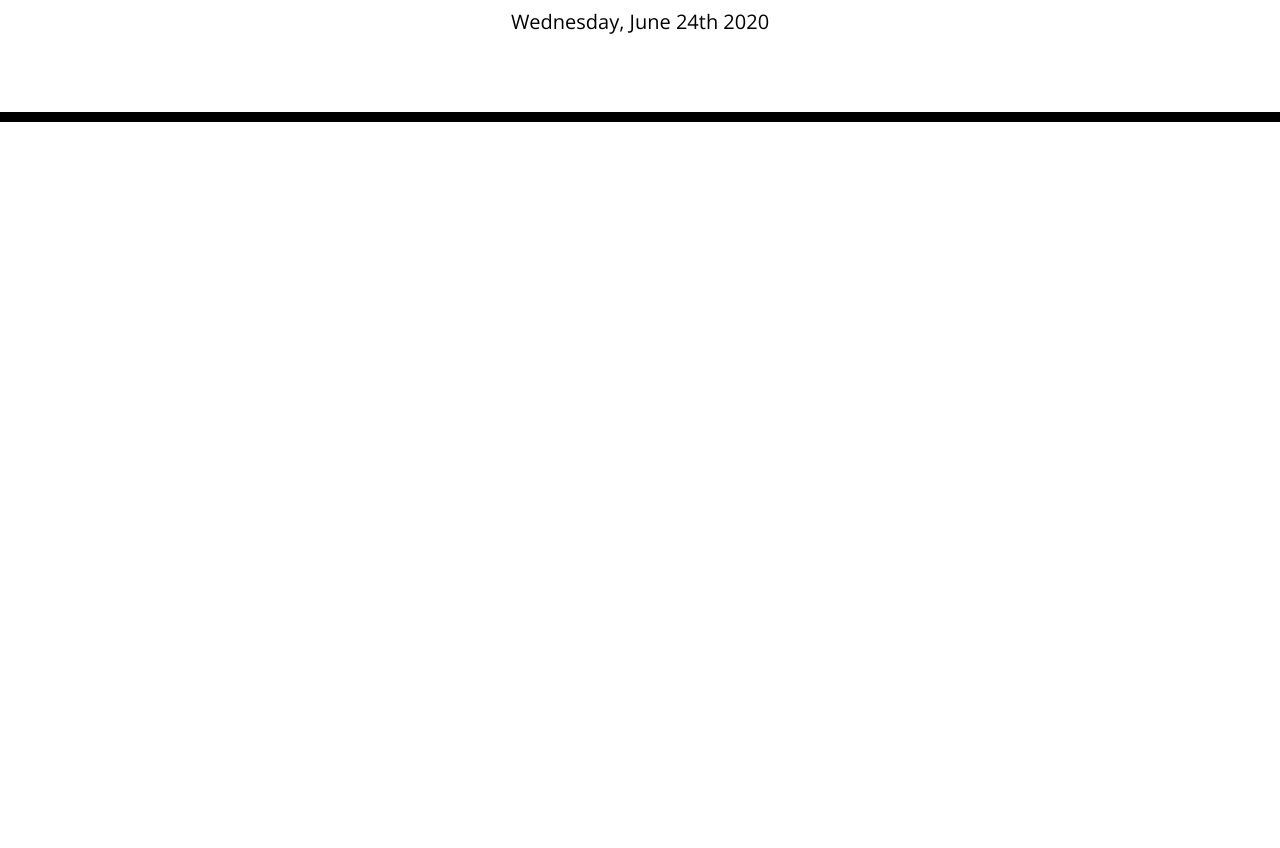
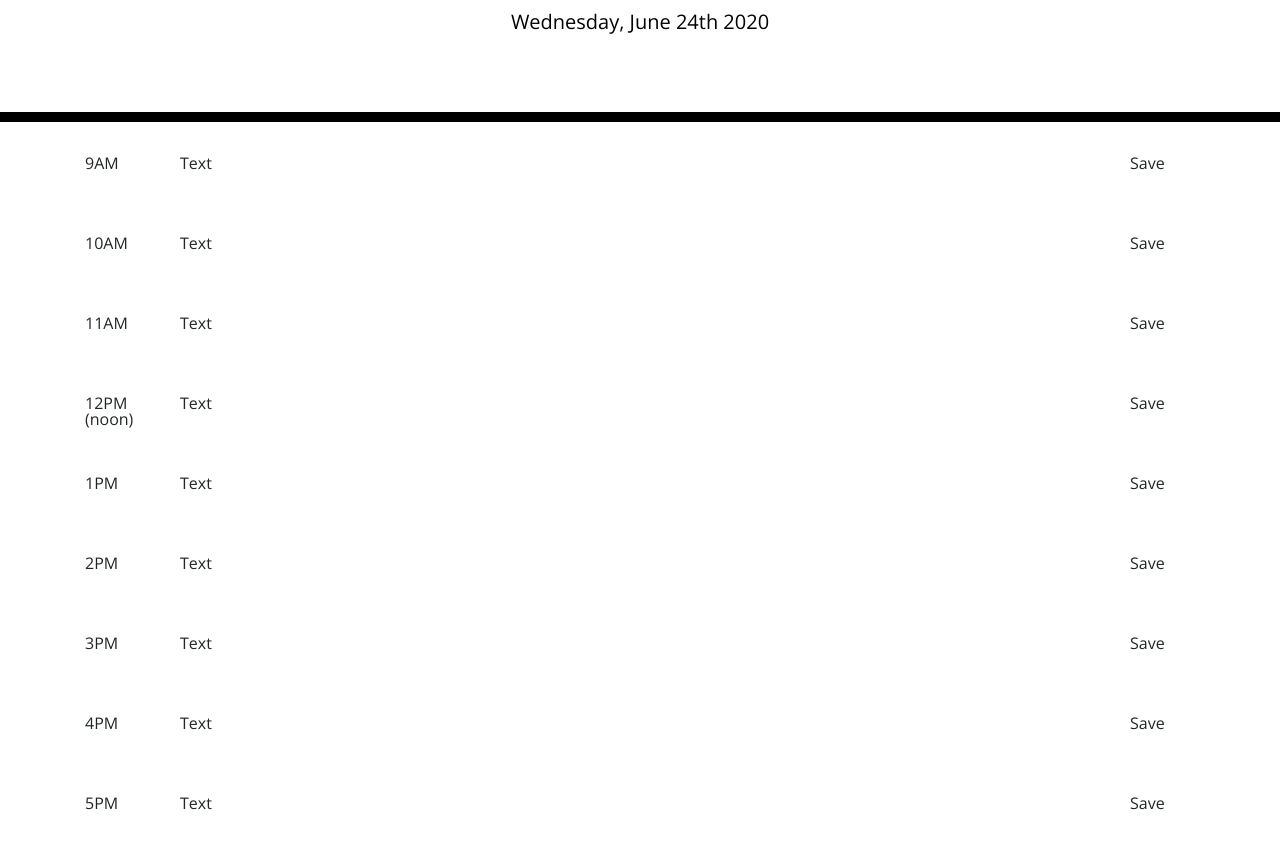
Before and after one commit to mtbanh/05-day-planner, a plain HTML site: page index.html in a window 1280 px wide. Shown: the part 182-1030 px from the top of the page. Before the commit the page ends 800 px from the top, so only its background shows below. Drawn offline with nearby package versions, Linux system fonts and the light colour scheme.

Commit message:
added containers and time block in html file

```diff
--- a/index.html
+++ b/index.html
@@ -29,7 +29,51 @@
       <p id="currentDay" class="lead"></p>
     </header>
     <div class="container">
-      <!-- Timeblocks go here -->
+      <div class="row">
+        <div class="col-1">9AM</div>
+        <div class="col-10">Text</div>
+        <div class="col-1">Save</div>
+      </div>
+      <div class="row">
+        <div class="col-1">10AM</div>
+        <div class="col-10">Text</div>
+        <div class="col-1">Save</div>
+      </div>
+      <div class="row">
+        <div class="col-1">11AM</div>
+        <div class="col-10">Text</div>
+        <div class="col-1">Save</div>
+      </div>
+      <div class="row">
+        <div class="col-1">12PM (noon)</div>
+        <div class="col-10">Text</div>
+        <div class="col-1">Save</div>
+      </div>
+      <div class="row">
+        <div class="col-1">1PM</div>
+        <div class="col-10">Text</div>
+        <div class="col-1">Save</div>
+      </div>
+      <div class="row">
+        <div class="col-1">2PM</div>
+        <div class="col-10">Text</div>
+        <div class="col-1">Save</div>
+      </div>
+      <div class="row">
+        <div class="col-1">3PM</div>
+        <div class="col-10">Text</div>
+        <div class="col-1">Save</div>
+      </div>
+      <div class="row">
+        <div class="col-1">4PM</div>
+        <div class="col-10">Text</div>
+        <div class="col-1">Save</div>
+      </div>
+      <div class="row">
+        <div class="col-1">5PM</div>
+        <div class="col-10">Text</div>
+        <div class="col-1">Save</div>
+      </div>
 
     </div>
 
```
